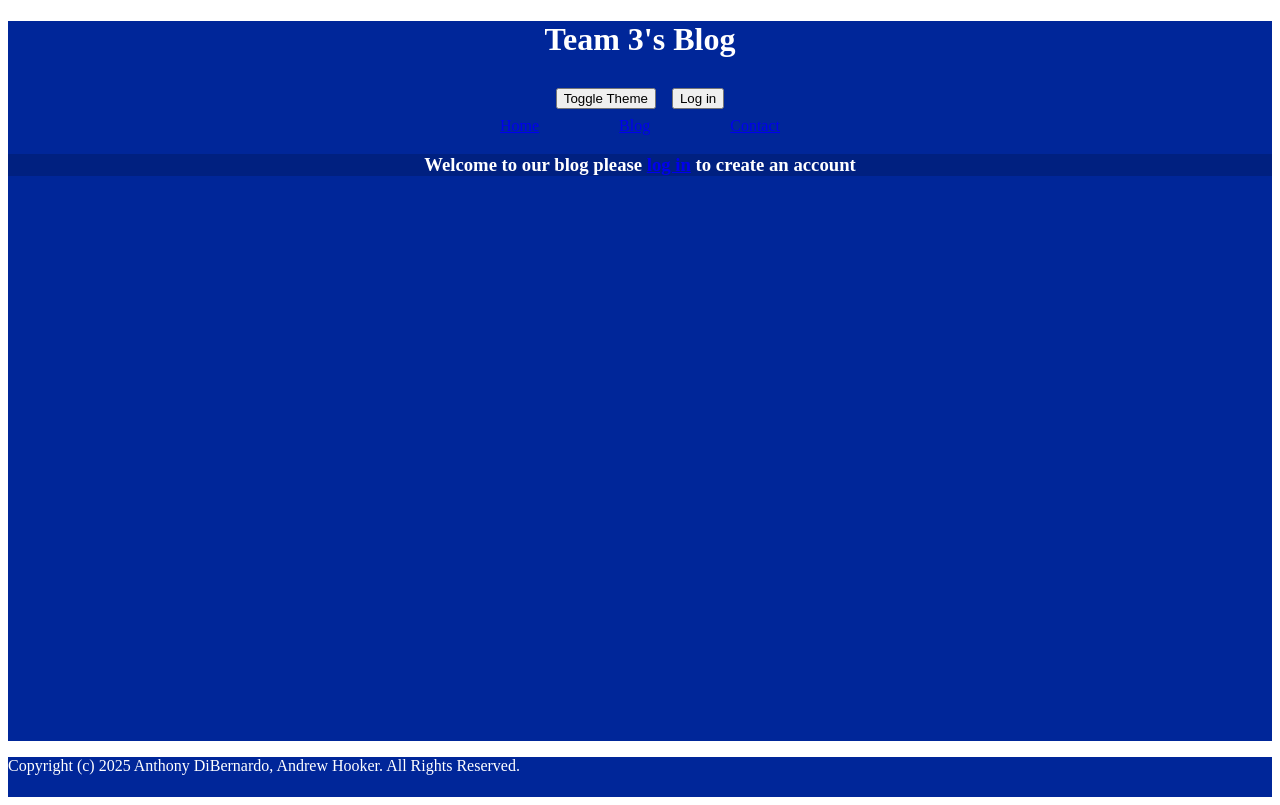
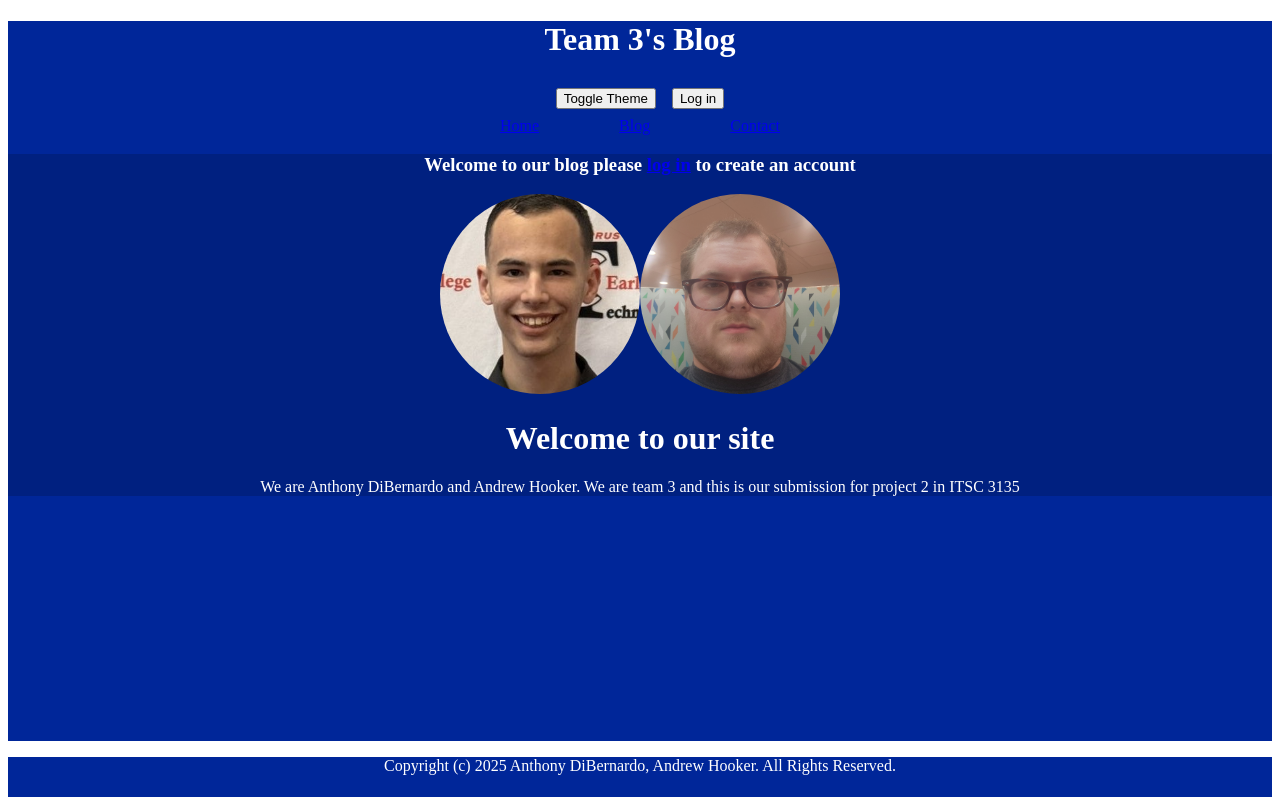
Before and after one commit to AnthonyDibernardo/FrontEndProject2, a React (Vite) app: page / in a window 1280 px wide. Built offline with nearby package versions, Linux system fonts and the light colour scheme.

Commit message:
feat: added fix for last bits of comments

```diff
--- a/src/App.css
+++ b/src/App.css
@@ -8,4 +8,5 @@ header {
 footer {
     min-height: 5vh;
     box-sizing: border-box;
+    text-align: center;
 }
--- a/src/App.jsx
+++ b/src/App.jsx
@@ -1,5 +1,6 @@
 import { useState } from 'react'
 import './App.css'
+import './components/css/introStyle.css'
 import Header from './components/Header.jsx'
 import Footer from './components/Footer.jsx'
 import { UserProvider } from './components/Provider.jsx'
--- a/src/components/Home.jsx
+++ b/src/components/Home.jsx
@@ -9,6 +9,10 @@ function Home(){
             :
                 <h3>Welcome to our blog please <a href="/login">log in</a> to create an account</h3>
             }
+            <img class="profile" src="public/Anthony.jpg" alt="Anthony DiBernardo"/>
+            <img class="profile" src="public/Andrew.jpg" alt="Andrew Hooker"/>
+            <h1>Welcome to our site</h1>
+            <p>We are Anthony DiBernardo and Andrew Hooker. We are team 3 and this is our submission for project 2 in ITSC 3135</p>
         </div>
     );
 }
--- a/src/components/blogComponents/IndividualComment.jsx
+++ b/src/components/blogComponents/IndividualComment.jsx
@@ -1,7 +1,7 @@
 import { useEffect, useState } from "react";
 import axios from 'axios';
 
-function IndividualComment({id}){
+function IndividualComment({id, newComments = []}){
     const [comments, setComments] = useState([]);
     const [loading, setLoading] = useState(true);
     useEffect(() => {
@@ -12,11 +12,15 @@ function IndividualComment({id}){
             .catch(error => console.log(error))
             .finally(setLoading(false));
     }, [id]);
+
+    // Combine fetched comments with new comments
+    const allComments = [...comments, ...newComments];
+
     if (loading) return <p>Loading</p>;
-    if (comments.length === 0) return <p>No comments yet, be the first</p>;
+    if (allComments.length === 0) return <p>No comments yet, be the first</p>;
     return(
         <div>
-            {comments.map( comment => (
+            {allComments.map( comment => (
             <div key={comment.id}>
                 <p>{comment.name} &lt;{comment.email}&gt;</p>
                 <p>{comment.body}</p>
--- a/src/components/blogComponents/IndividualPost.jsx
+++ b/src/components/blogComponents/IndividualPost.jsx
@@ -10,19 +10,23 @@ function IndividualPost(){
     const { user, login, logout, toggleTheme } = useUser();
     const theme = user.theme;
     const { id } = useParams();
-    const [comment, setComment] = useState({
-        postId: {id},
-        id: "6",
-        name: user.username,
-        email: user.email,
-        body: ""
-    });
-    const addComment = (comment) => {
-        axios.post(`https://jsonplaceholder.typicode.com/posts/${id}/comments`, {
-            comment
-        })
+    const [commentBody, setCommentBody] = useState("");
+    const [newComments, setNewComments] = useState([]);
+
+    const addComment = () => {
+        const comment = {
+            postId: id,
+            name: user.username,
+            email: user.email,
+            body: commentBody
+        };
+
+        axios.post(`https://jsonplaceholder.typicode.com/posts/${id}/comments`, comment)
         .then (response => {
             console.log(response);
+            // Add the new comment to local state with a temporary ID
+            setNewComments(prev => [...prev, { ...comment, id: Date.now() }]);
+            setCommentBody(""); // Clear the textarea after successful submission
         })
         .catch (error => {
             console.log(error);
@@ -33,7 +37,7 @@ function IndividualPost(){
             <div className={theme}>
                 <Post id={id} />
                 <h3>Comments</h3>
-                <IndividualComment id={id} />
+                <IndividualComment id={id} newComments={newComments} />
                 <br />
 
                 {!user.loggedIn ?
@@ -42,13 +46,14 @@ function IndividualPost(){
                 </> :
                     <>
                         <textarea
-                            value={comment.content}
-                            onChange={(e) => setComment({...comment, content: e.target.value})}
+                            value={commentBody}
+                            onChange={(e) => setCommentBody(e.target.value)}
+                            placeholder="Write your comment here..."
                         />
                         <br />
                         <button
                             type="submit"
-                            onClick={() => addComment(comment)}>
+                            onClick={addComment}>
                             Submit
                         </button>
                     </>
--- /dev/null
+++ b/src/components/css/introStyle.css
@@ -0,0 +1,13 @@
+img{
+        justify-self: center;
+        margin: auto;
+    }
+img{
+        justify-self: center;
+        margin: auto;
+    }
+img.profile {
+    border-radius: 50%;
+    height: 200px;
+    width: 200px;
+}
```
Also changed, not shown: public/Andrew.jpg (added), public/Anthony.jpg (added).
